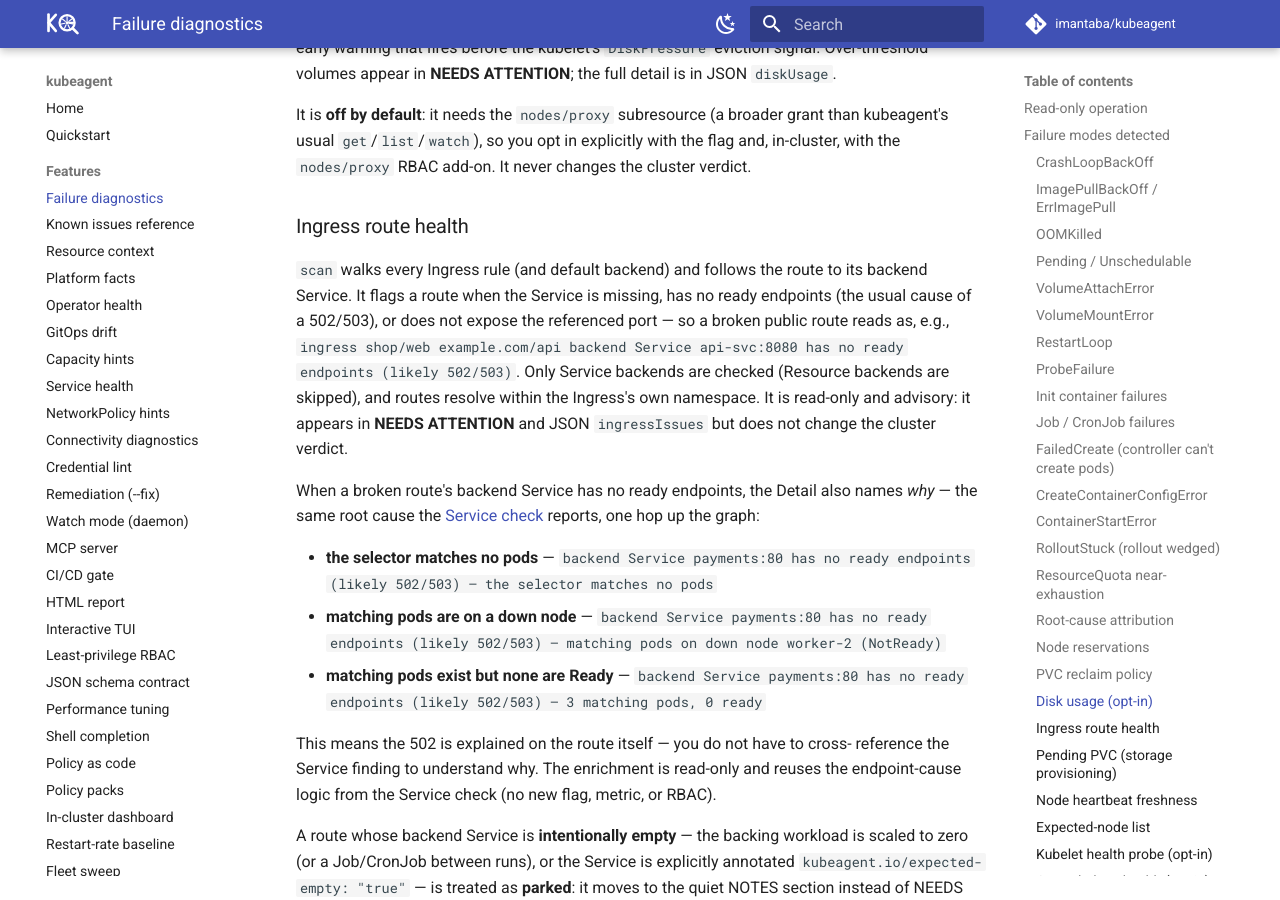
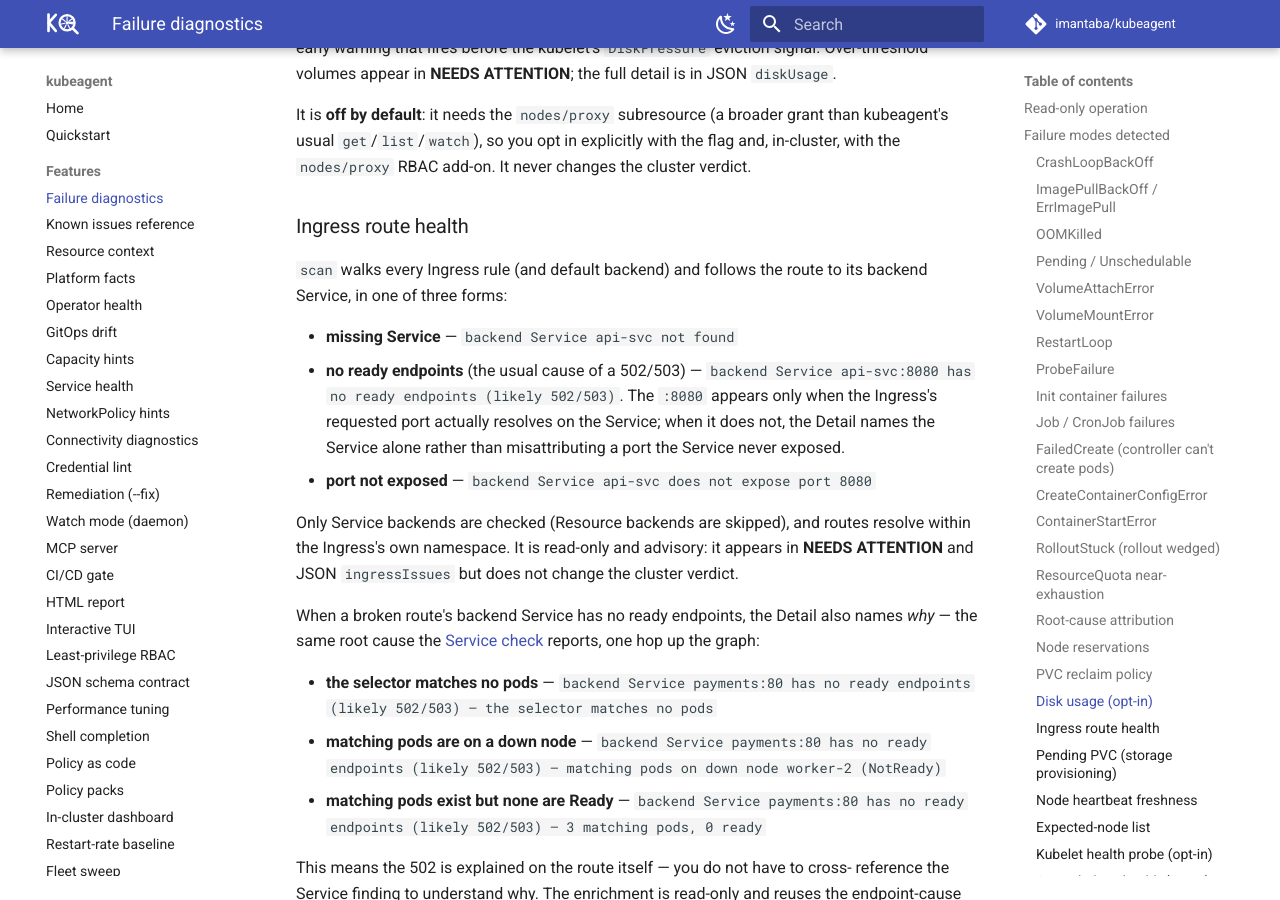
Before and after one commit to imantaba/kubeagent, an MkDocs documentation site: the page built from website/docs/features/diagnostics.md, in a window 1280 px wide and 900 px high, scrolled down 10237 px. Built offline with MkDocs 1.6.1 and Material for MkDocs 9.7.7, drawn with Linux system fonts in a browser that asks for light colours; comment, search, counter and statistics services are not loaded.

Commit message:
docs(ingress): show all three route-health Detail forms
The Ingress route health section rendered only one example, of the
NoEndpoints arm, so a reader had no way to see the other two Detail
forms or learn that the name:port form is conditional. It now shows
all three verbatim: missing Service, no ready endpoints (kept, now
noting when the :port suffix appears), and port not exposed.

The PortNotExposed example is deliberately not rewritten to name:port:
on that arm the port is by definition absent from the Service, so
attaching it would repeat the falsehood the NoEndpoints fix just
removed. No Go code changes; no schemaVersion moves.

Signed-off-by: imantaba <itn.taba@gmail.com>

```diff
--- a/website/docs/features/diagnostics.md
+++ b/website/docs/features/diagnostics.md
@@ -480,13 +480,19 @@ cluster verdict.
 ### Ingress route health
 
 `scan` walks every Ingress rule (and default backend) and follows the route to
-its backend Service. It flags a route when the Service is missing, has no ready
-endpoints (the usual cause of a 502/503), or does not expose the referenced
-port — so a broken public route reads as, e.g., `ingress shop/web
-example.com/api backend Service api-svc:8080 has no ready endpoints (likely
-502/503)`. Only Service backends are checked (Resource backends are skipped), and
-routes resolve within the Ingress's own namespace. It is read-only and advisory:
-it appears in **NEEDS ATTENTION** and JSON `ingressIssues` but does not change
+its backend Service, in one of three forms:
+
+- **missing Service** — `backend Service api-svc not found`
+- **no ready endpoints** (the usual cause of a 502/503) — `backend Service
+  api-svc:8080 has no ready endpoints (likely 502/503)`. The `:8080` appears
+  only when the Ingress's requested port actually resolves on the Service;
+  when it does not, the Detail names the Service alone rather than
+  misattributing a port the Service never exposed.
+- **port not exposed** — `backend Service api-svc does not expose port 8080`
+
+Only Service backends are checked (Resource backends are skipped), and routes
+resolve within the Ingress's own namespace. It is read-only and advisory: it
+appears in **NEEDS ATTENTION** and JSON `ingressIssues` but does not change
 the cluster verdict.
 
 When a broken route's backend Service has no ready endpoints, the Detail also
```
